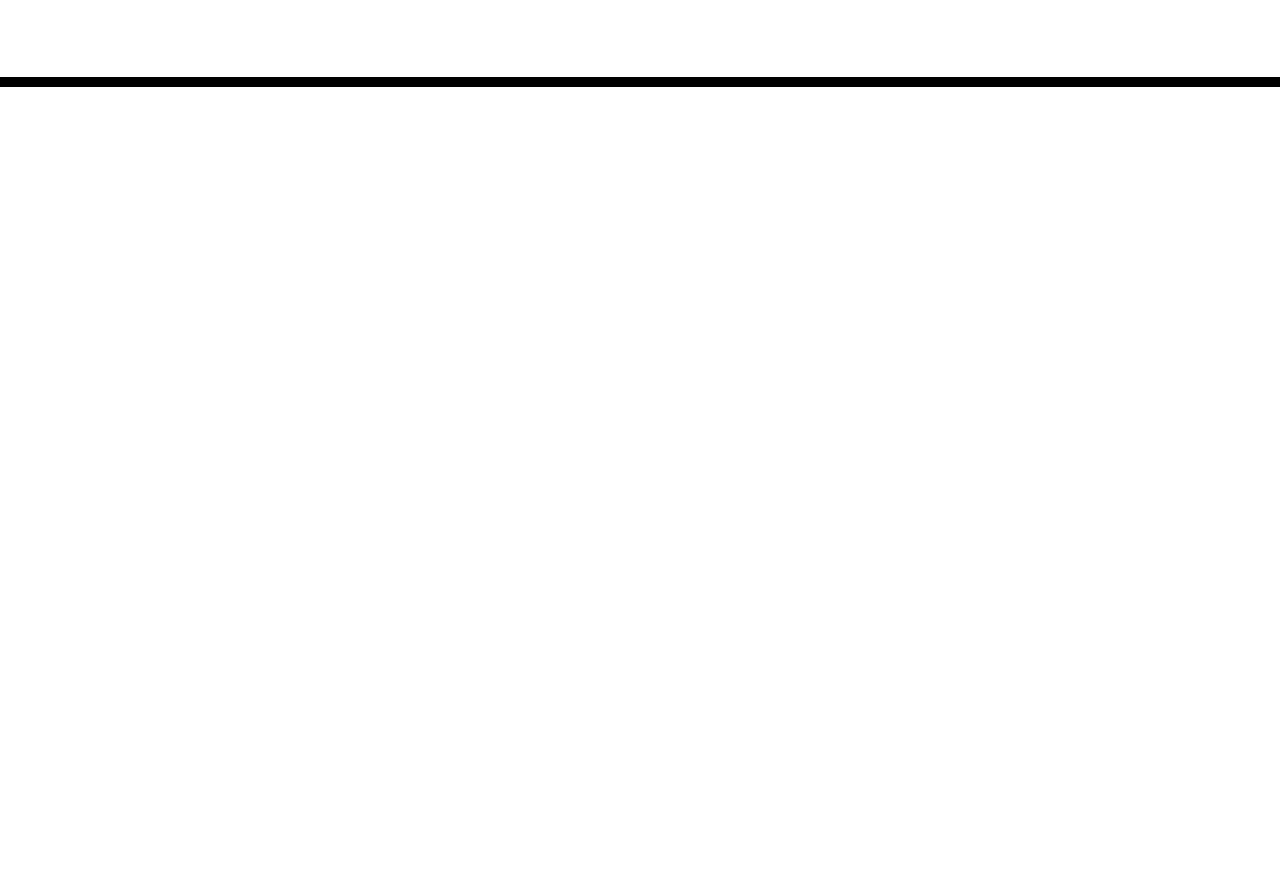
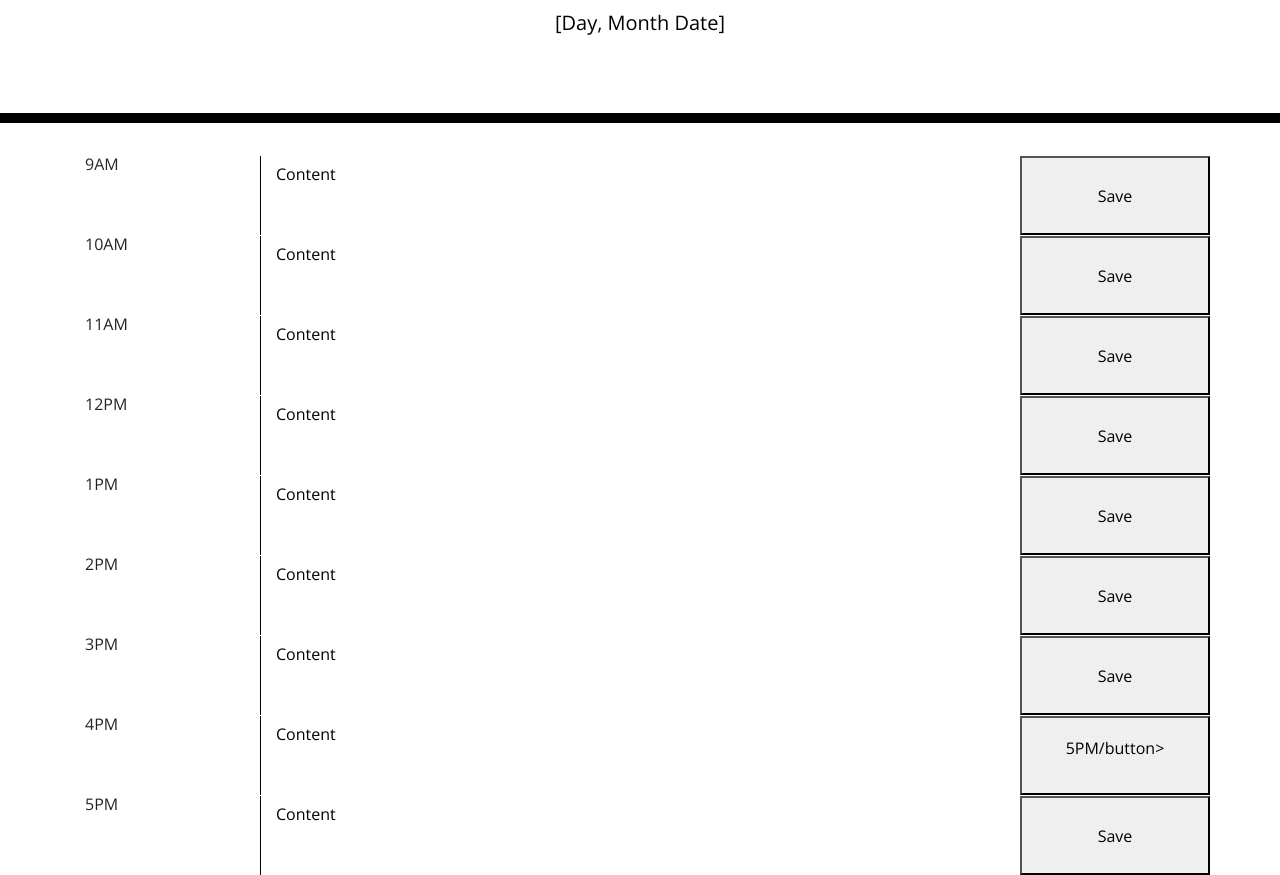
Before and after one commit to shellyst/work-day-scheduler, a plain HTML site: page index.html in a window 1280 px wide. Shown: the part 181-1056 px from the top of the page. Before the commit the page ends 800 px from the top, so only its background shows below. Drawn offline with nearby package versions, Linux system fonts and the light colour scheme.

Commit message:
added HTML outline and made content area for each hour a text area user can type content into

```diff
--- a/index.html
+++ b/index.html
@@ -26,13 +26,59 @@
     <header class="jumbotron">
       <h1 class="display-3">Work Day Scheduler</h1>
       <p class="lead">A simple calendar app for scheduling your work day</p>
-      <p id="currentDay" class="lead"></p>
+      <p id="currentDay" class="lead">[Day, Month Date]</p>
     </header>
     <div class="container">
       <div class="past"></div>
       <div class="present"></div>
       <div class="future"></div>
       <!-- Timeblocks go here -->
+      <!--Does there have to be an HTML block for each hour or does that need to be created dynamically?-->
+      <div class="row">
+        <div class="col-2 current-hour">9AM</div>
+        <textarea class="col-8">Content</textarea>
+        <button class="col-2 btn-save">Save</button>
+      </div>
+      <div class="row">
+        <div class="col-2 current-hour">10AM</div>
+        <textarea class="col-8">Content</textarea>
+        <button class="col-2 btn-save">Save</button>
+      </div>
+      <div class="row">
+        <div class="col-2 current-hour">11AM</div>
+        <textarea class="col-8">Content</textarea>
+        <button class="col-2 btn-save">Save</button>
+      </div>
+      <div class="row">
+        <div class="col-2 current-hour">12PM</div>
+        <textarea class="col-8">Content</textarea>
+        <button class="col-2 btn-save">Save</button>
+      </div>
+      <div class="row">
+        <div class="col-2 current-hour">1PM</div>
+        <textarea class="col-8">Content</textarea>
+        <button class="col-2 btn-save">Save</button>
+      </div>
+      <div class="row">
+        <div class="col-2 current-hour">2PM</div>
+        <textarea class="col-8">Content</textarea>
+        <button class="col-2 btn-save">Save</button>
+      </div>
+      <div class="row">
+        <div class="col-2 current-hour">3PM</div>
+        <textarea class="col-8">Content</textarea>
+        <button class="col-2 btn-save">Save</button>
+      </div>
+      <div class="row">
+        <div class="col-2 current-hour">4PM</div>
+        <textarea class="col-8">Content</textarea>
+        <button class="col-2 btn-save">5PM/button>
+      </div>
+      <div class="row">
+        <div class="col-2 current-hour">5PM</div>
+        <textarea class="col-8">Content</textarea>
+        <button class="col-2 btn-save">Save</button>
+      </div>
     </div>
 
     <script src="https://code.jquery.com/jquery-3.4.1.min.js"></script>
```
Also changed, not shown: assets/script.js (added).
